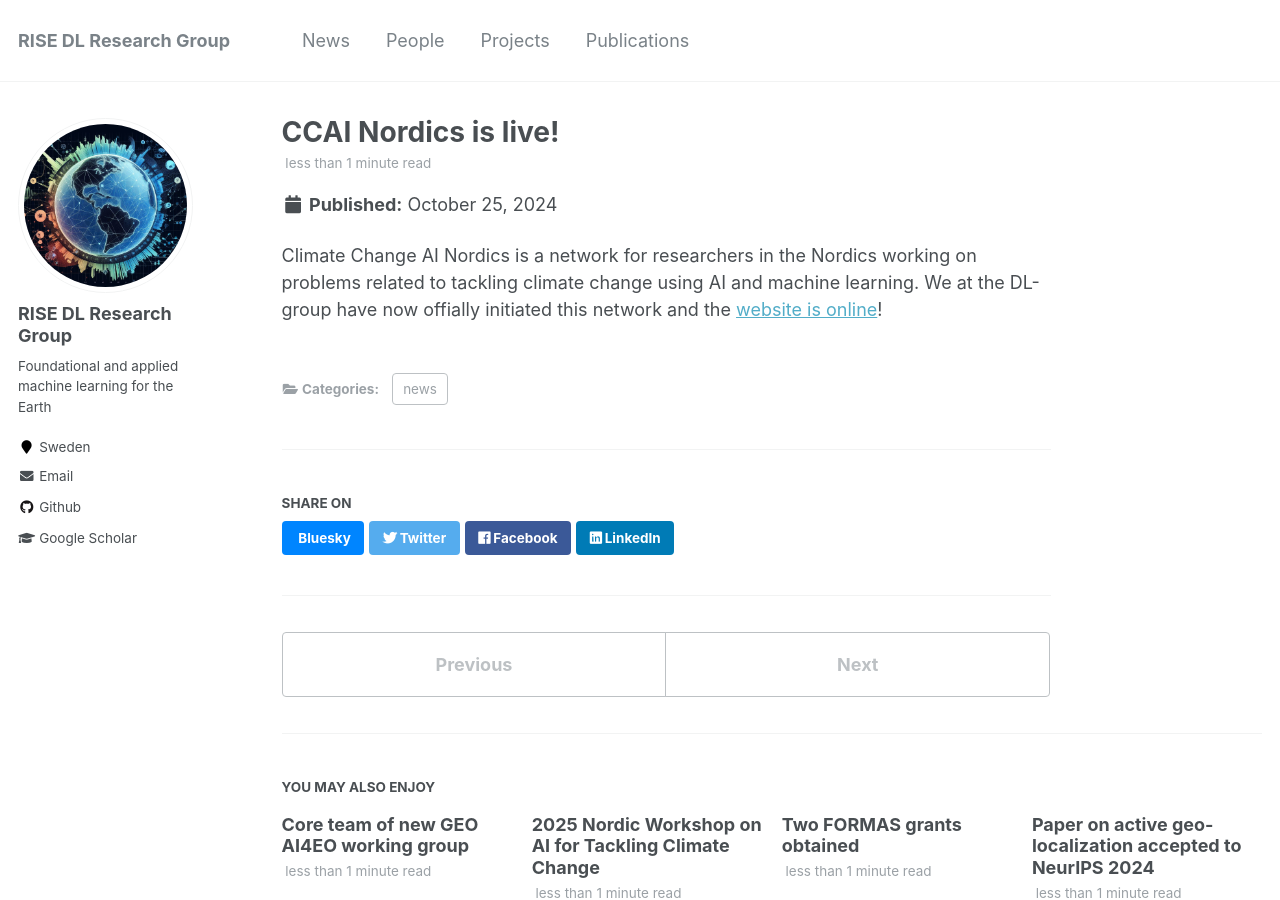
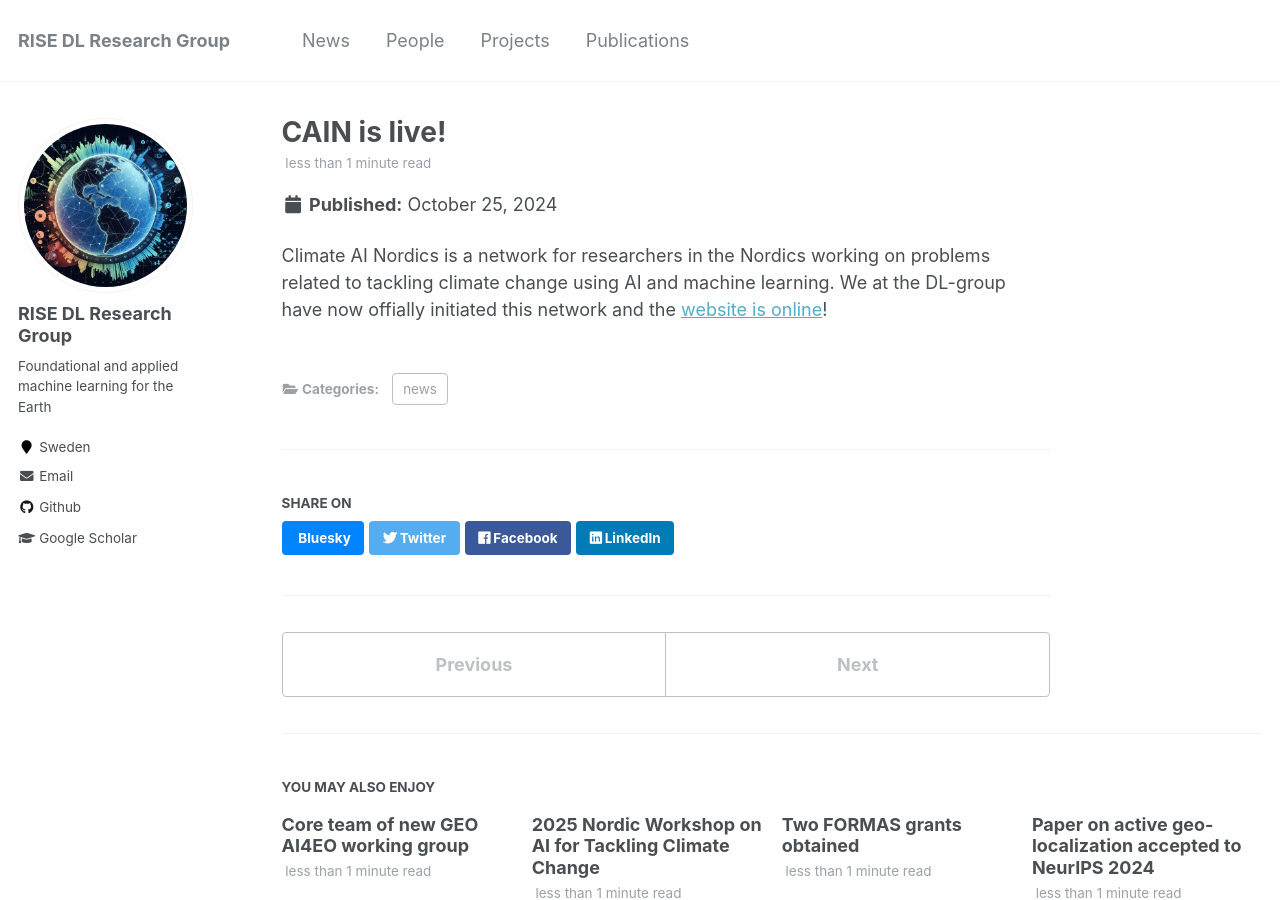
Before and after one commit to ridr-se/ridr-se.github.io, a Jekyll site: the page built from news/_posts/2024-10-25-ccai-nordics.md, in a window 1280 px wide and 900 px high. Built offline with Jekyll 4.4.1, drawn with Linux system fonts in a browser that asks for light colours.

Commit message:
Update 2024-10-25-ccai-nordics.md

```diff
--- a/news/_posts/2024-10-25-ccai-nordics.md
+++ b/news/_posts/2024-10-25-ccai-nordics.md
@@ -1,10 +1,10 @@
 ---
-title: CCAI Nordics is live!
-shortversion: "Climate Change AI Nordics is a network for researchers in the Nordics working on problems related to tackling climate change using AI and machine learning. We at the DL-group have now offially initiated this network and the [website is online](https://ccain.cc/)!
+title: CAIN is live!
+shortversion: "Climate AI Nordics (CAIN) is a network for researchers in the Nordics working on problems related to tackling climate change using AI and machine learning. We at the DL-group have now offially initiated this network and the [website is online](https://climateainordics.com/)!
 "
 people:
 - Olof Mogren
 - Aleksis Pirinen
 ---
 
-Climate Change AI Nordics is a network for researchers in the Nordics working on problems related to tackling climate change using AI and machine learning. We at the DL-group have now offially initiated this network and the [website is online](https://ccain.cc/)!
+Climate AI Nordics is a network for researchers in the Nordics working on problems related to tackling climate change using AI and machine learning. We at the DL-group have now offially initiated this network and the [website is online](https://climateainordics.com/)!
```
